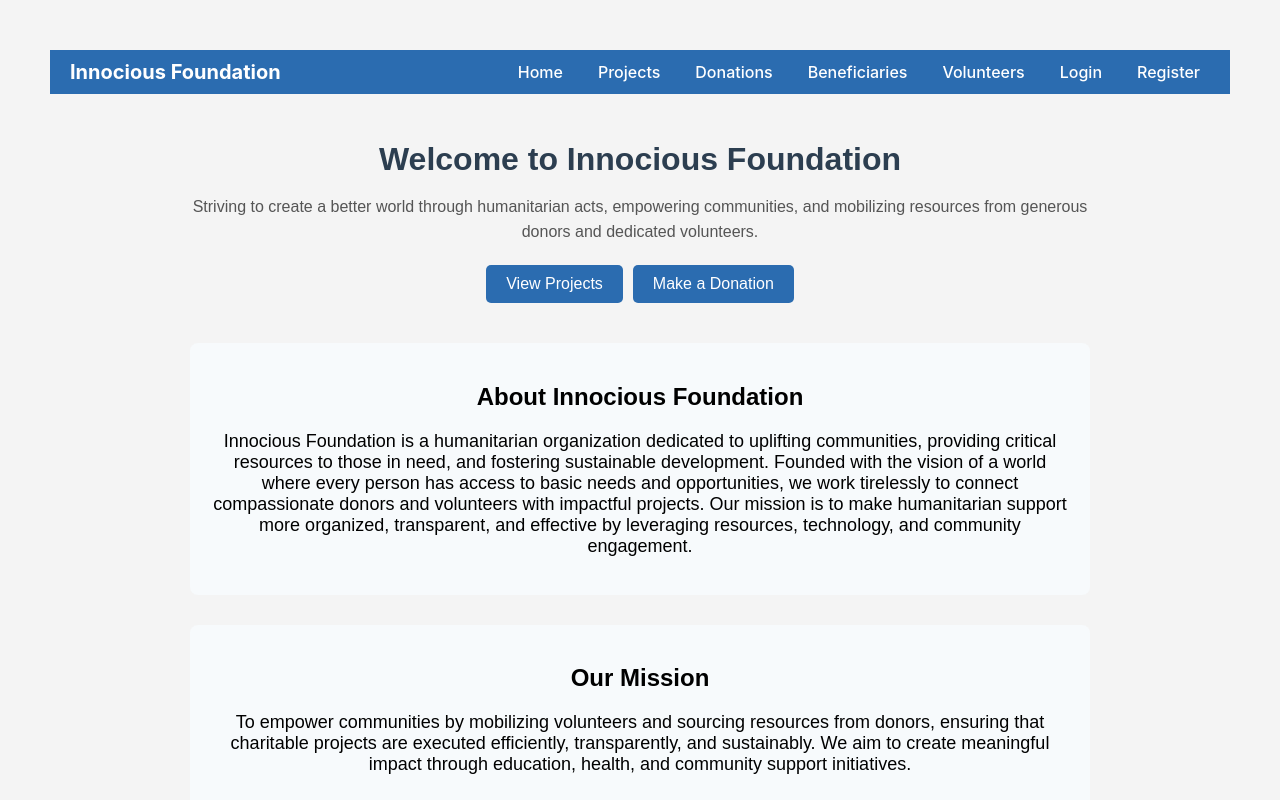
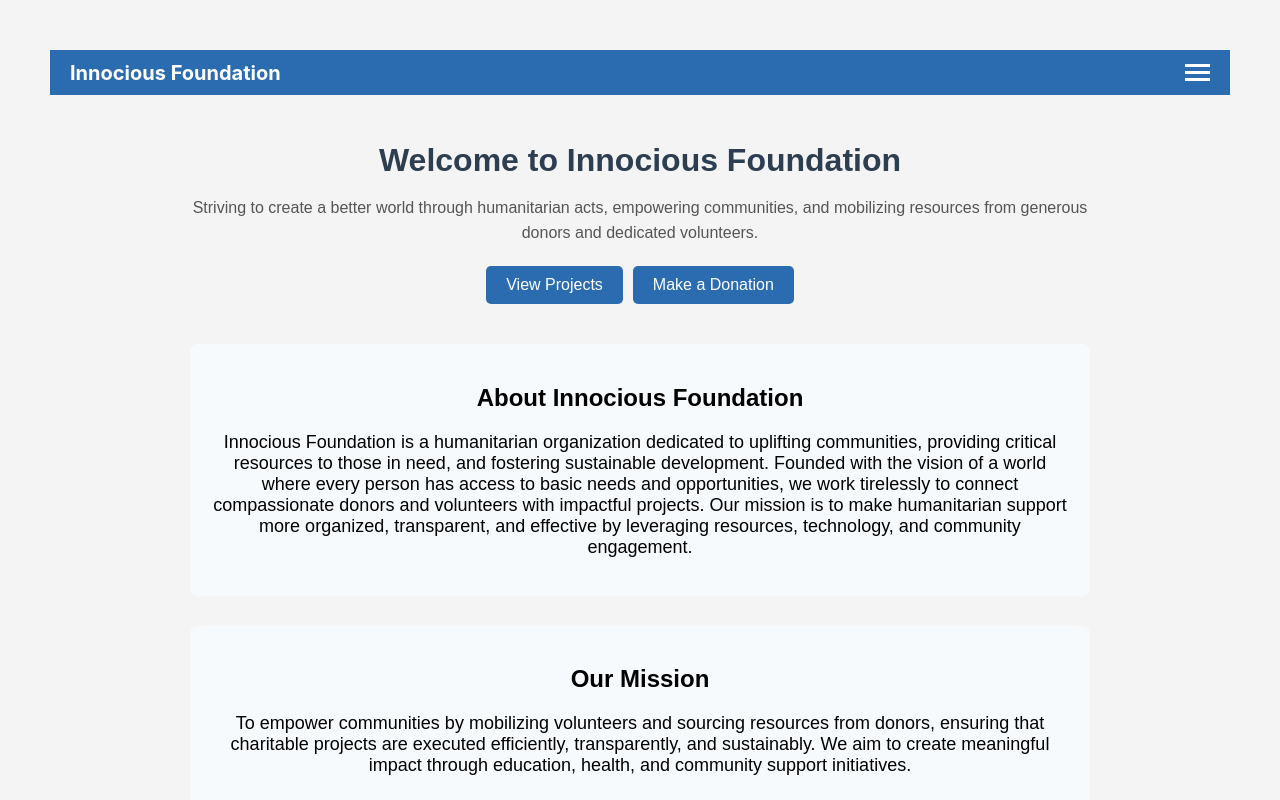
Before and after one commit to Omwami-dev/community-aid-frontend, a React (Create React App) app: page / in a window 1280 px wide. Shown: the top 800 px of the page. Built offline with nearby package versions, Linux system fonts and the light colour scheme.

Commit message:
update navbar

```diff
--- a/src/components/Navbar.js
+++ b/src/components/Navbar.js
@@ -1,18 +1,34 @@
-import React from "react";
+import React, { useState } from "react";
 import { Link } from "react-router-dom";
 
 const Navbar = () => {
+  const [isOpen, setIsOpen] = useState(false);
+
+  const toggleMenu = () => {
+    setIsOpen(!isOpen);
+  };
+
   return (
     <nav style={navStyle}>
+      {/* Logo */}
       <div style={logoStyle}>Innocious Foundation</div>
-      <ul style={navLinksStyle}>
-        <li><Link style={linkStyle} to="/">Home</Link></li>
-        <li><Link style={linkStyle} to="/projects">Projects</Link></li>
-        <li><Link style={linkStyle} to="/donations">Donations</Link></li>
-        <li><Link style={linkStyle} to="/beneficiaries">Beneficiaries</Link></li>
-        <li><Link style={linkStyle} to="/volunteers">Volunteers</Link></li>
-        <li><Link style={linkStyle} to="/login">Login</Link></li>
-        <li><Link style={linkStyle} to="/register">Register</Link></li>
+
+      {/* Hamburger button */}
+      <div style={hamburgerStyle} onClick={toggleMenu}>
+        <div style={barStyle}></div>
+        <div style={barStyle}></div>
+        <div style={barStyle}></div>
+      </div>
+
+      {/* Navigation Links */}
+      <ul style={{ ...navLinksStyle, display: isOpen ? "flex" : "none" }}>
+        <li><Link className="nav-link" to="/" onClick={() => setIsOpen(false)}>Home</Link></li>
+        <li><Link className="nav-link" to="/projects" onClick={() => setIsOpen(false)}>Projects</Link></li>
+        <li><Link className="nav-link" to="/donations" onClick={() => setIsOpen(false)}>Donations</Link></li>
+        <li><Link className="nav-link" to="/beneficiaries" onClick={() => setIsOpen(false)}>Beneficiaries</Link></li>
+        <li><Link className="nav-link" to="/volunteers" onClick={() => setIsOpen(false)}>Volunteers</Link></li>
+        <li><Link className="nav-link" to="/login" onClick={() => setIsOpen(false)}>Login</Link></li>
+        <li><Link className="nav-link" to="/register" onClick={() => setIsOpen(false)}>Register</Link></li>
       </ul>
     </nav>
   );
@@ -25,10 +41,10 @@ const navStyle = {
   alignItems: "center",
   padding: "10px 20px",
   backgroundColor: "#2b6cb0",
-  position: "sticky", // Makes navbar stick on top
+  position: "sticky",
   top: 0,
   zIndex: 1000,
-  flexWrap: "wrap", // For mobile responsiveness
+  flexWrap: "wrap",
 };
 
 // Logo
@@ -38,31 +54,33 @@ const logoStyle = {
   fontSize: "20px",
 };
 
-// Navigation links container
+// Hamburger container
+const hamburgerStyle = {
+  display: "block",
+  cursor: "pointer",
+  marginLeft: "auto",
+};
+
+// Hamburger bars
+const barStyle = {
+  width: "25px",
+  height: "3px",
+  backgroundColor: "#fff",
+  margin: "4px 0",
+};
+
+// Navigation links
 const navLinksStyle = {
   listStyle: "none",
   display: "flex",
   gap: "15px",
   margin: 0,
   padding: 0,
-  flexWrap: "wrap", // Wrap links on small screens
+  flexDirection: "column",
+  width: "100%",
+  backgroundColor: "#2b6cb0",
+  textAlign: "center",
 };
 
-// Individual link style
-const linkStyle = {
-  color: "#fff",
-  textDecoration: "none",
-  fontWeight: "500",
-  padding: "5px 10px",
-  borderRadius: "5px",
-  transition: "background-color 0.3s",
-};
-
-// Hover effect using inline style trick
-Object.assign(linkStyle, {
-  ":hover": {
-    backgroundColor: "#1e4290",
-  },
-});
-
+// Link styles (use App.css for hover effect)
 export default Navbar;
```
